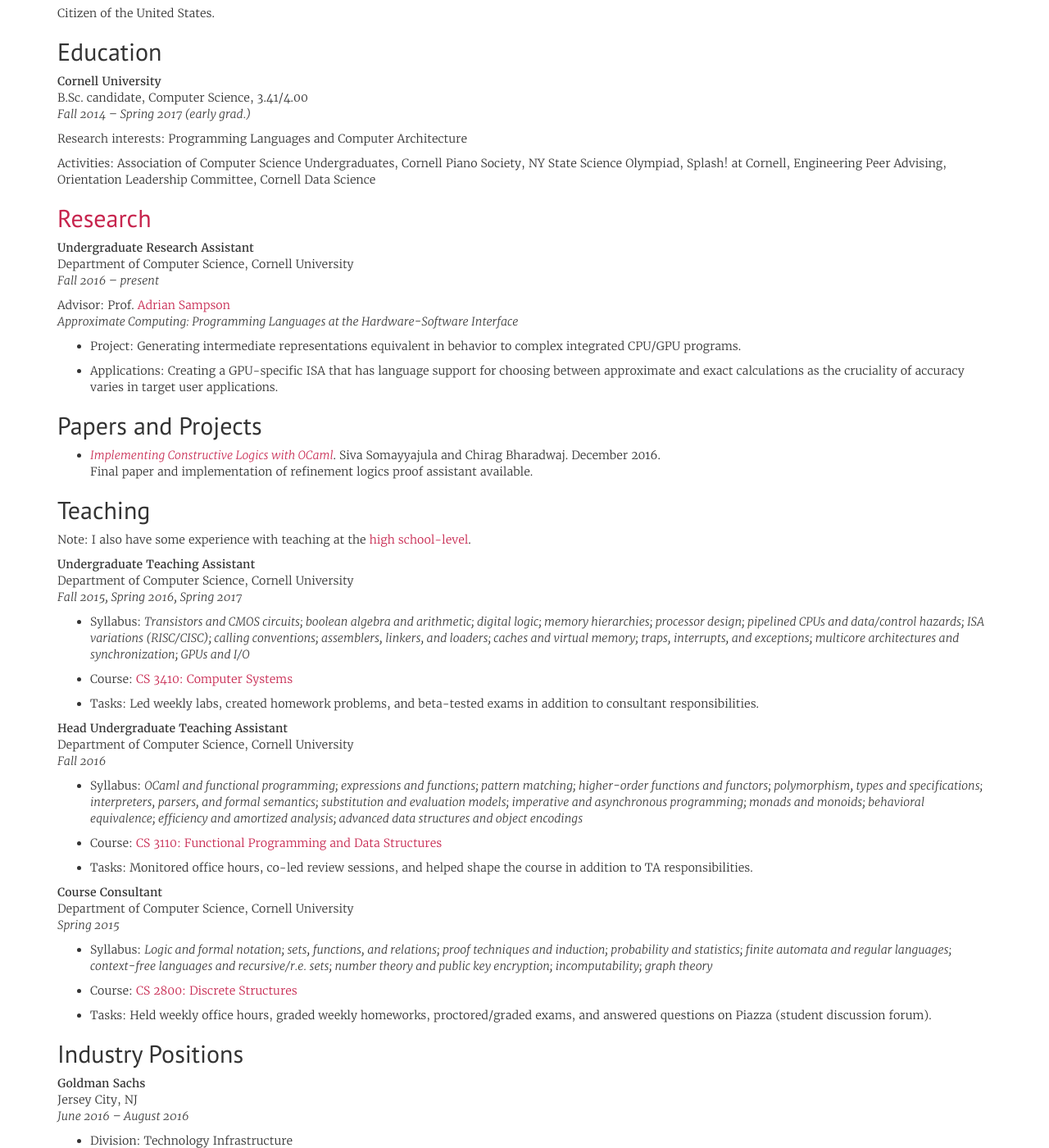
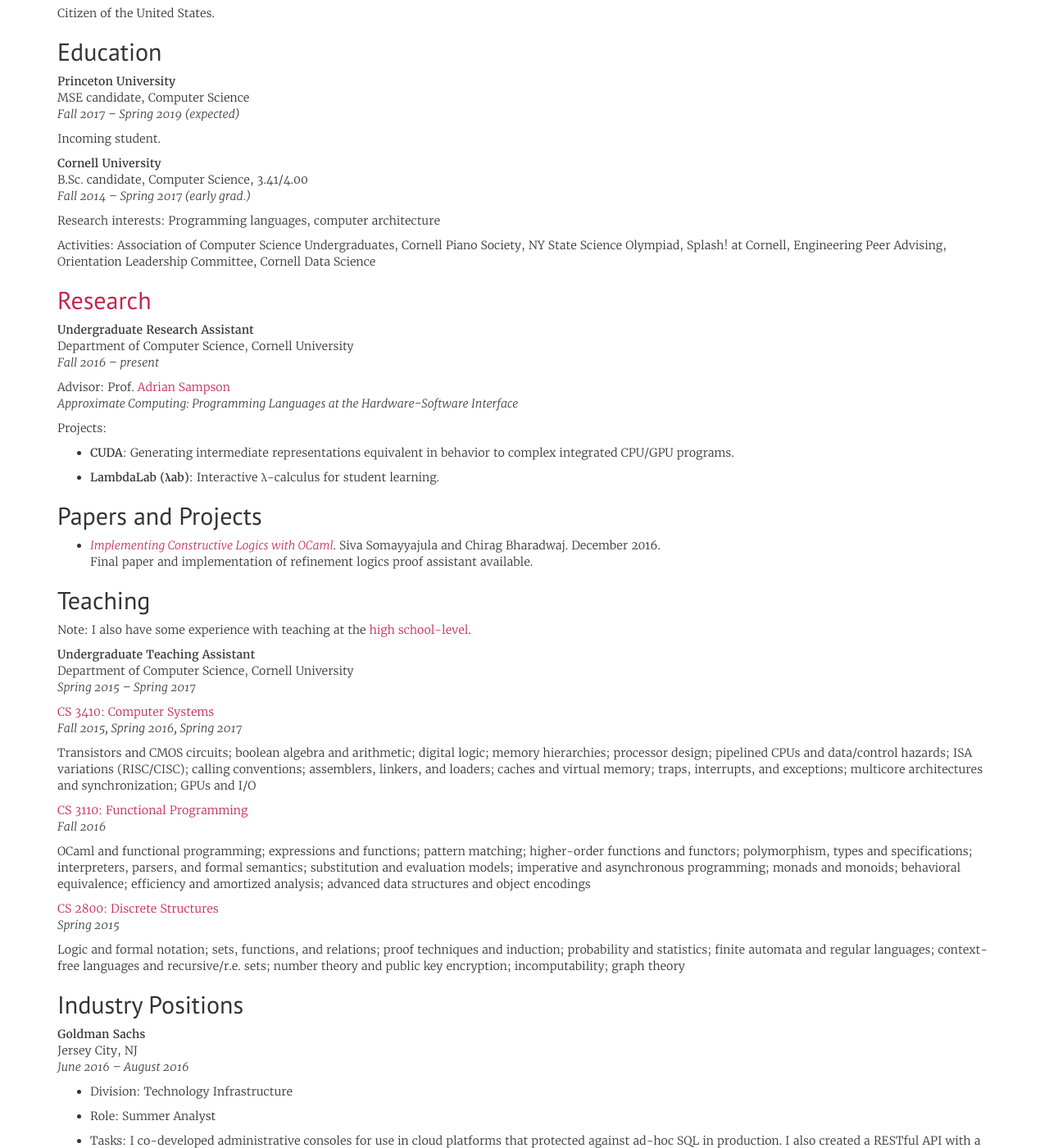
Before and after one commit to chiragbharadwaj/site, a Jekyll site: the page built from cv/index.md, in a window 1280 px wide and 1400 px high, scrolled down 279 px. Shown: the whole window at 82% size. Built offline with Jekyll 4.4.1, drawn with Linux system fonts in a browser that asks for light colours; nearby versions of some CDN libraries; some web fonts are replaced; library files that are not in the unit come from our copies.

Commit message:
Officially going to Princeton

```diff
--- a/_data/vitae.yml
+++ b/_data/vitae.yml
@@ -3,11 +3,16 @@
 citizenship: Citizen of the United States.
 
 education:
+  - school: Princeton University
+    degree: MSE candidate, Computer Science
+    when:   Fall 2017 – Spring 2019 (expected)
+    text: |
+            Incoming student.
   - school: Cornell University
     degree: B.Sc. candidate, Computer Science, 3.41/4.00
     when:   Fall 2014 – Spring 2017 (early grad.)
     text: |
-            Research interests: Programming Languages and Computer Architecture
+            Research interests: Programming languages, computer architecture
 
             Activities: Association of Computer Science Undergraduates, Cornell
             Piano Society, NY State Science Olympiad, Splash! at Cornell,
@@ -22,12 +27,11 @@
             Advisor: Prof. [Adrian Sampson](http://www.cs.cornell.edu/~asampson)
             *Approximate Computing: Programming Languages at the Hardware-Software Interface*
 
-              + Project: Generating intermediate representations equivalent in
+            Projects:
+              + **CUDA**: Generating intermediate representations equivalent in
                 behavior to complex integrated CPU/GPU programs.
 
-              + Applications: Creating a GPU-specific ISA that has language support
-                for choosing between approximate and exact calculations as the
-                cruciality of accuracy varies in target user applications.
+              + **LambdaLab (λab)**: Interactive λ-calculus for student learning.
 
 papers:
   - title:   "Implementing Constructive Logics with OCaml"
@@ -39,45 +43,38 @@
              available.
 
 teaching:
-  - title:  Undergraduate Teaching Assistant
-    where:  Department of Computer Science, Cornell University
-    when:   Fall 2015, Spring 2016, Spring 2017
-    topics: Transistors and CMOS circuits; boolean algebra and arithmetic; digital
+  - title:   Undergraduate Teaching Assistant
+    where:   Department of Computer Science, Cornell University
+    when:    Spring 2015 – Spring 2017
+    courses:
+      - title:  "CS 3410: Computer Systems"
+        link:   http://www.cs.cornell.edu/courses/cs3410/2017sp
+        when:   Fall 2015, Spring 2016, Spring 2017
+        topics: |
+            Transistors and CMOS circuits; boolean algebra and arithmetic; digital
             logic; memory hierarchies; processor design; pipelined CPUs and
             data/control hazards; ISA variations (RISC/CISC); calling conventions;
             assemblers, linkers, and loaders; caches and virtual memory; traps,
             interrupts, and exceptions; multicore architectures and synchronization;
             GPUs and I/O
-    course: "CS 3410: Computer Systems"
-    link:   http://www.cs.cornell.edu/courses/cs3410/2017sp
-    tasks:  Led weekly labs, created homework problems, and beta-tested exams in
-            addition to consultant responsibilities.
-
-  - title:  Head Undergraduate Teaching Assistant
-    where:  Department of Computer Science, Cornell University
-    when:   Fall 2016
-    topics: OCaml and functional programming; expressions and functions; pattern
+      - title:  "CS 3110: Functional Programming"
+        link:   http://www.cs.cornell.edu/courses/cs3110/2016fa
+        when:   Fall 2016
+        topics: |
+            OCaml and functional programming; expressions and functions; pattern
             matching; higher-order functions and functors; polymorphism, types
             and specifications; interpreters, parsers, and formal semantics;
             substitution and evaluation models; imperative and asynchronous
             programming; monads and monoids; behavioral equivalence; efficiency
             and amortized analysis; advanced data structures and object encodings
-    course: "CS 3110: Functional Programming and Data Structures"
-    link:   http://www.cs.cornell.edu/courses/cs3110/2016fa
-    tasks:  Monitored office hours, co-led review sessions, and helped shape the
-            course in addition to TA responsibilities.
-
-  - title:  Course Consultant
-    where:  Department of Computer Science, Cornell University
-    when:   Spring 2015
-    topics: Logic and formal notation; sets, functions, and relations; proof
+      - title:  "CS 2800: Discrete Structures"
+        link:   http://www.cs.cornell.edu/courses/cs2800/2015sp
+        when:   Spring 2015
+        topics: |
+            Logic and formal notation; sets, functions, and relations; proof
             techniques and induction; probability and statistics; finite automata
             and regular languages; context-free languages and recursive/r.e. sets;
             number theory and public key encryption; incomputability; graph theory
-    course: "CS 2800: Discrete Structures"
-    link:   http://www.cs.cornell.edu/courses/cs2800/2015sp
-    tasks:  Held weekly office hours, graded weekly homeworks, proctored/graded
-            exams, and answered questions on Piazza (student discussion forum).
 
 jobs:
   - title: Goldman Sachs
--- a/_layouts/home.html
+++ b/_layouts/home.html
@@ -15,7 +15,8 @@
         <i class="fa fa-graduation-cap" aria-hidden="true"></i>
       </td>
       <td>
-        Cornell University '17
+        Cornell University '17</br>
+        Princeton University '19
       </td>
     </tr>
     <tr>
--- a/cv/index.md
+++ b/cv/index.md
@@ -54,12 +54,12 @@
   **{{ position.title }}**
   {{ position.where }}
   *{{ position.when }}*
+  {% for course in position.courses %}
+  [{{ course.title }}]({{ course.link }})
+  *{{ course.when }}*
 
-  + Syllabus: *{{ position.topics }}*
-
-  + Course:   [{{ position.course }}]({{ position.link }})
-
-  + Tasks:    {{ position.tasks }}
+  {{ course.topics }}
+  {% endfor %}
 {% endfor %}
 
 ## Industry Positions
```
Also changed, not shown: about/index.md (+11 -8 lines), index.md (+6 -6 lines).
